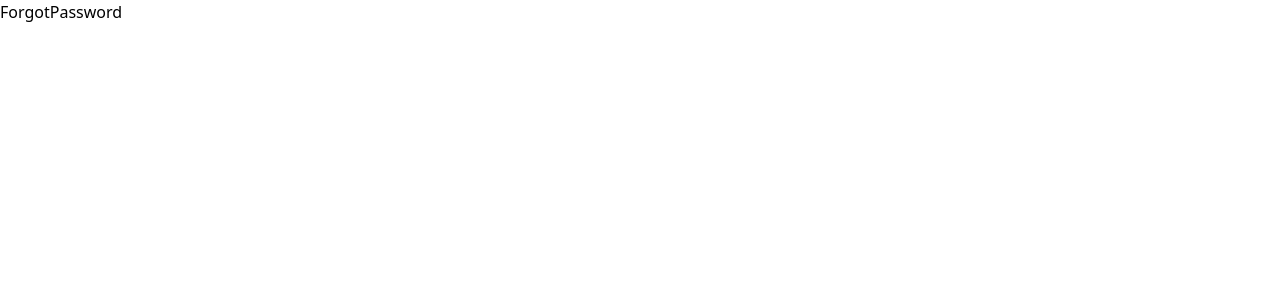
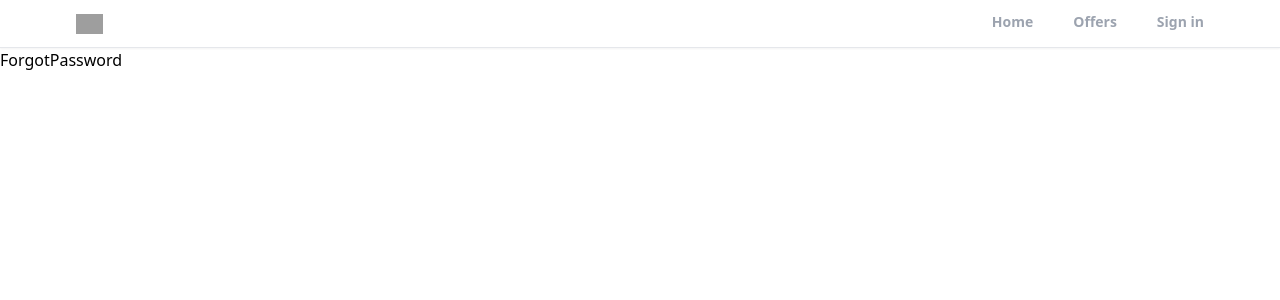
Before and after one commit to Soumyabrata-Majumder/realtor-clone-react, a React (Create React App) app: page /forgot-password in a window 1280 px wide. Shown: the top 300 px of the page. Built offline with nearby package versions, Linux system fonts and the light colour scheme; grey boxes are pictures that could not be loaded.

Commit message:
create the header component

```diff
--- a/src/App.js
+++ b/src/App.js
@@ -7,11 +7,13 @@
 import SignUp from "./pages/SignUp";
 import ForgotPassword from "./pages/ForgotPassword";
 import NotFound from "./pages/NotFound";
+import Header from "./components/Header";
 
 function App() {
   return (
     <>
       <Router>
+        <Header />
         <Routes>
           <Route path="/" element={<Home />} />
           <Route path="/offers" element={<Offers />} />
--- /dev/null
+++ b/src/components/Header.jsx
@@ -0,0 +1,57 @@
+import { useLocation, useNavigate } from "react-router-dom";
+
+const Header = () => {
+  const { pathname } = useLocation();
+  const navigate = useNavigate();
+
+  const pathMatchRoute = (route) => {
+    if (route === pathname) {
+      return true;
+    }
+  };
+
+  return (
+    <div className="bg-white border-b shadow-sm sticky top-0 z-50">
+      <header className="flex justify-between items-center px-3 max-w-6xl mx-auto">
+        <div>
+          <img
+            src="https://static.rdc.moveaws.com/images/logos/rdc-logo-default.svg"
+            alt="logo"
+            className="h-5 cursor-pointer"
+            onClick={() => navigate("/")}
+          />
+        </div>
+        <div>
+          <ul className="flex space-x-10">
+            <li
+              className={`cursor-pointer py-3 text-sm font-semibold text-gray-400 border-b-[3px] border-b-transparent ${
+                pathMatchRoute("/") && "text-black border-b-red-500"
+              }`}
+              onClick={() => navigate("/")}
+            >
+              Home
+            </li>
+            <li
+              className={`cursor-pointer py-3 text-sm font-semibold text-gray-400 border-b-[3px] border-b-transparent ${
+                pathMatchRoute("/offers") && "text-black border-b-red-500"
+              }`}
+              onClick={() => navigate("/offers")}
+            >
+              Offers
+            </li>
+            <li
+              className={`cursor-pointer py-3 text-sm font-semibold text-gray-400 border-b-[3px] border-b-transparent ${
+                pathMatchRoute("/sign-in") && "text-black border-b-red-500"
+              }`}
+              onClick={() => navigate("/sign-in")}
+            >
+              Sign in
+            </li>
+          </ul>
+        </div>
+      </header>
+    </div>
+  );
+};
+
+export default Header;
```
